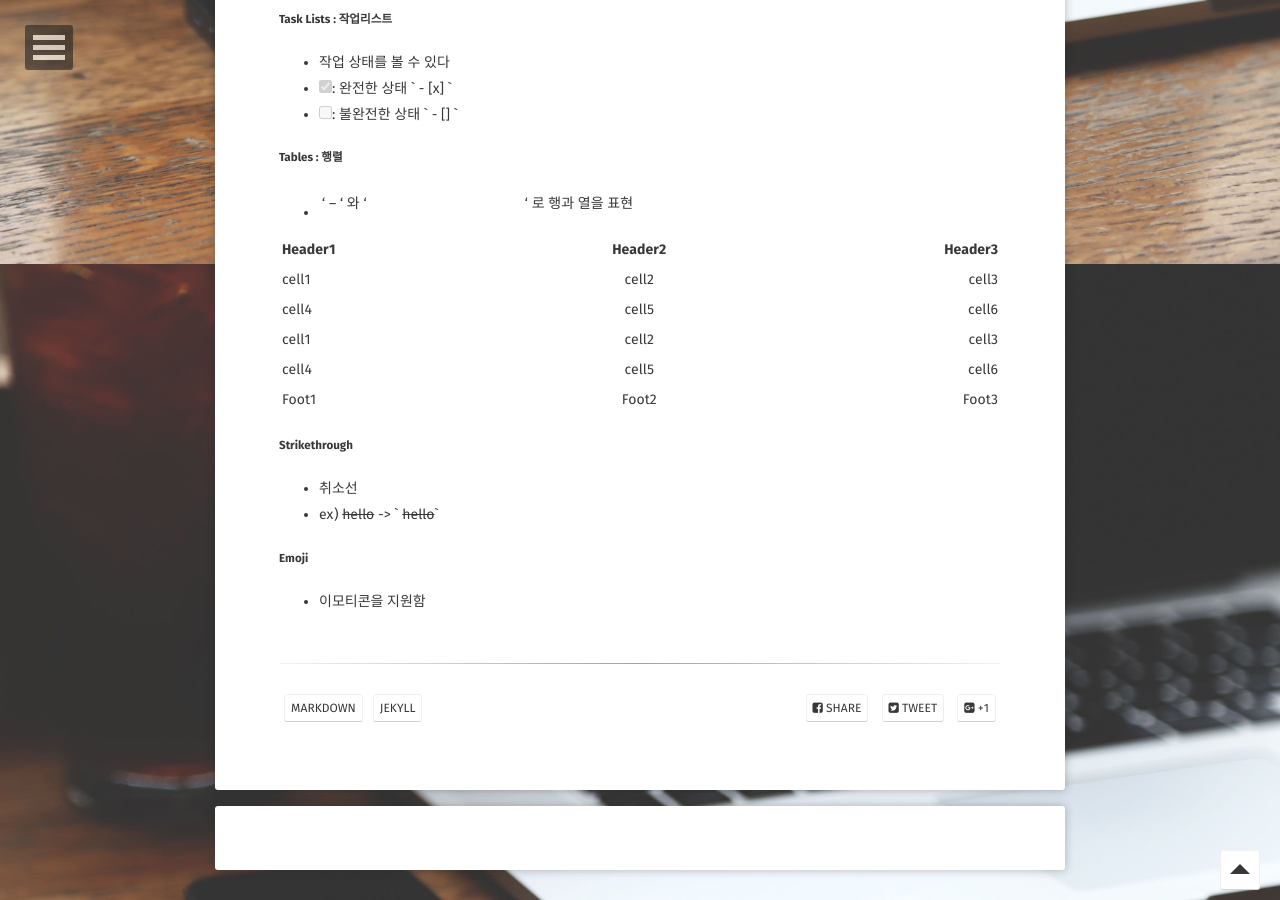
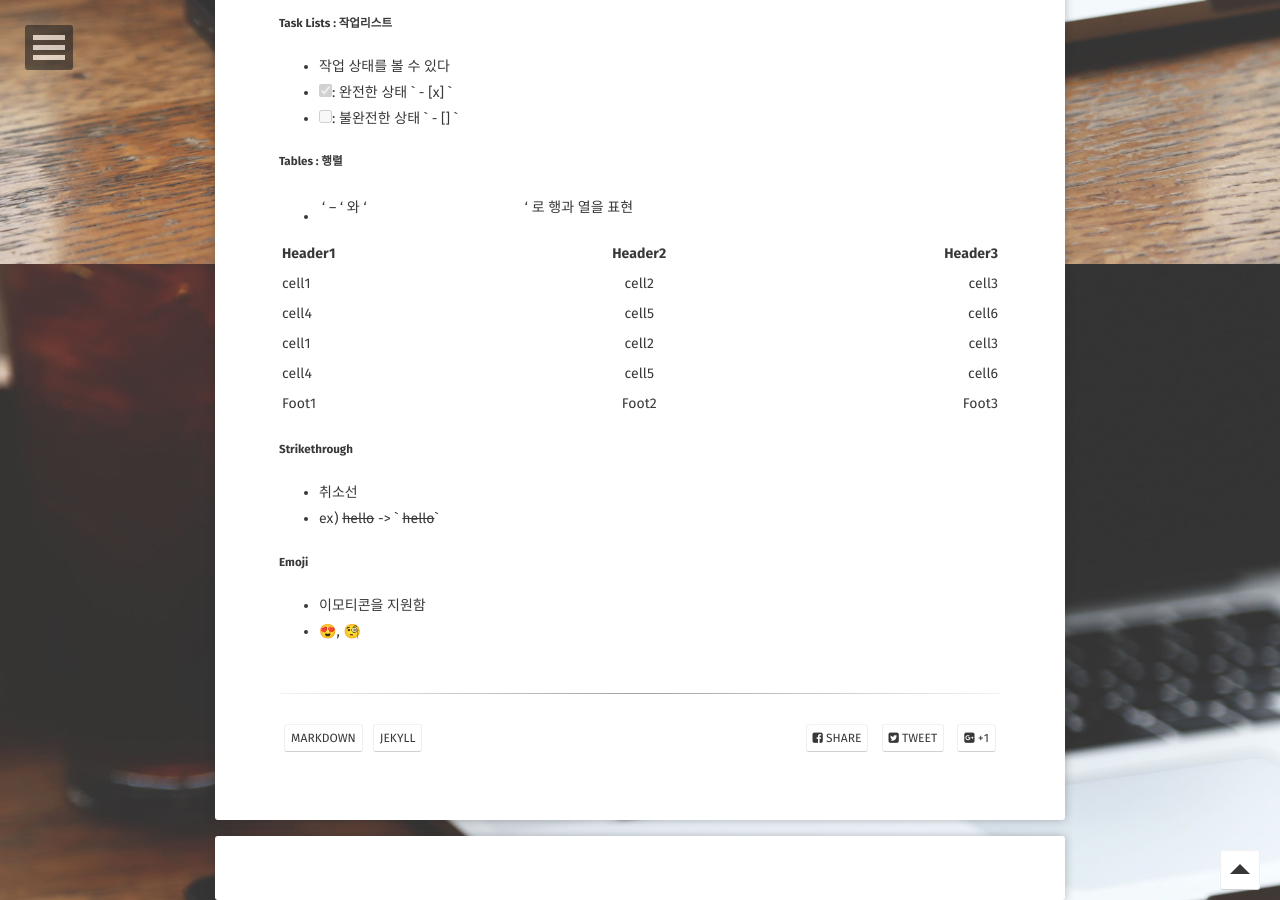
Before and after one commit to Gunwoos/Gunwoos.github.io, a Jekyll site: the page built from _posts/2018-09-03-Markdown.md, in a window 1280 px wide and 900 px high, scrolled down 2436 px. Built offline with Jekyll 4.4.1, drawn with Linux system fonts in a browser that asks for light colours; some web fonts are replaced; comment, search, counter and statistics services are not loaded.

````diff
--- a/_posts/2018-09-03-Markdown.md
+++ b/_posts/2018-09-03-Markdown.md
@@ -18,10 +18,10 @@ comments: true
 - Gists, 주석, 들여쓰기 에 사용
 - .md or .markdown 형식의 파일에 사용 가능
 
-
 ### Markdown의  Syntax guide
 
-> Headers
+##### Headers
+
 - " # " : h1
 - " ## " : h2
 - " ###### " : h6
@@ -45,7 +45,6 @@ comments: true
 	- list
 - list
 ```
-
 ###### Ordered : 제일 앞에 숫자를 사용하여 정렬된 목록을 표현
 ```
 1. list
@@ -74,15 +73,18 @@ comments: true
 - ‘ > ‘ 로 사용하여 표현
 
 ##### Inline code
+
 - " ``` " 적용하고자 하는 문장의 시작과 끝에 작성
 - 한 줄은 " ` " 하나만 사용해도 가능
 - ex) ``` `inline code` ```
+
 
 ##### Syntax highlighting : 구문 강조
 
 -  " ``` " 이나 스페이스바  4번으로 강조
 
 ##### Task Lists : 작업리스트
+
 - 작업 상태를 볼 수 있다
 - [x] :  완전한 상태 ` - [x] `
 - [ ] : 불완전한 상태 ` - [] `
@@ -102,8 +104,11 @@ comments: true
 | Foot1   | Foot2   | Foot3
 
 ##### Strikethrough
+
 - 취소선
 - ex) ~~hello~~ -> ` ~~hello~~`
 
 ##### Emoji
+
 - 이모티콘을 지원함
+- 😍, 🧐
````
